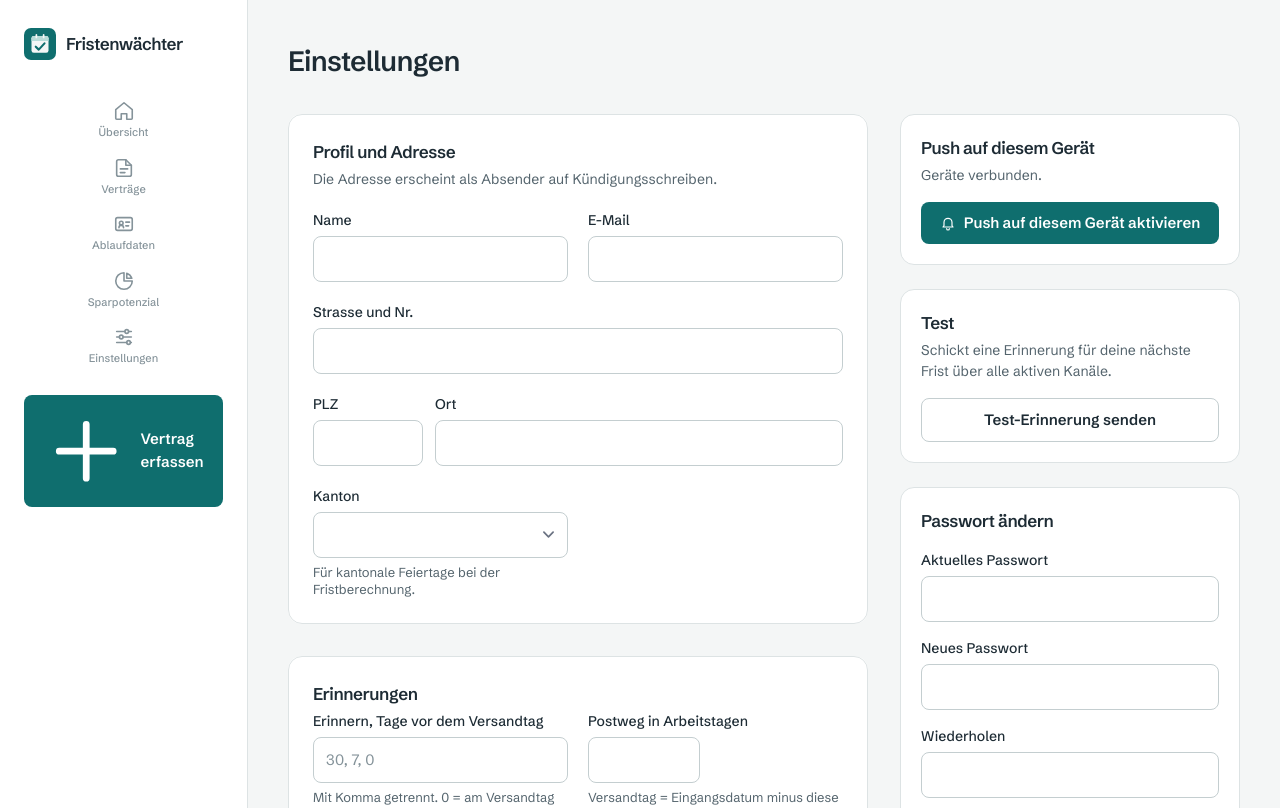
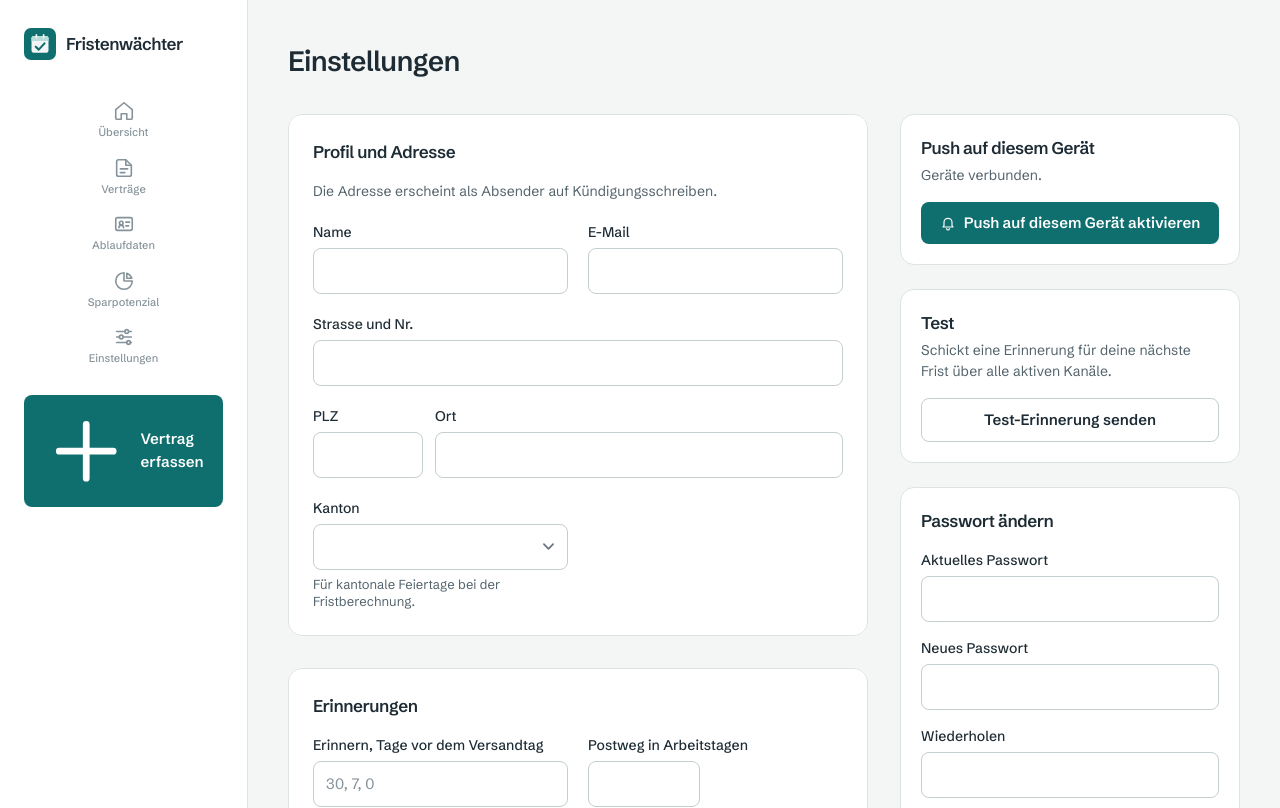
Before and after one commit to Kunistex/fristwatcher, a Laravel app: template resources/views/settings.blade.php in a window 1280 px wide. Shown: the top 808 px of the page. Run offline with Laravel 12, Linux system fonts and the light colour scheme; the template is opened without the code that fills it, so the values that code supplies are empty; style sheets or scripts are compiled from the project's sources.

Commit message:
Abstand unter Feldgruppen-Titeln
Co-Authored-By: Claude Opus 5.5 <noreply@anthropic.com>
Claude-Session: https://claude.ai/code/session_01365s6u29izHFL2pr7Pjtrf

```diff
--- a/resources/views/settings.blade.php
+++ b/resources/views/settings.blade.php
@@ -6,8 +6,8 @@
             @csrf @method('PUT')
 
             <fieldset class="panel space-y-5 p-5 sm:p-6 [&>legend~*]:clear-both">
-                <legend class="section-title float-left mb-1 w-full">Profil und Adresse</legend>
-                <p class="clear-both -mt-2 text-[14px] text-ink-soft">Die Adresse erscheint als Absender auf Kündigungsschreiben.</p>
+                <legend class="section-title float-left mb-4 w-full">Profil und Adresse</legend>
+                <p class="clear-both -mt-3 text-[14px] text-ink-soft">Die Adresse erscheint als Absender auf Kündigungsschreiben.</p>
                 <div class="grid gap-5 sm:grid-cols-2">
                     <div>
                         <label for="name" class="label">Name</label>
@@ -46,7 +46,7 @@
             </fieldset>
 
             <fieldset class="panel space-y-5 p-5 sm:p-6 [&>legend~*]:clear-both">
-                <legend class="section-title float-left mb-1 w-full">Erinnerungen</legend>
+                <legend class="section-title float-left mb-4 w-full">Erinnerungen</legend>
                 <div class="grid gap-5 sm:grid-cols-2">
                     <div>
                         <label for="reminder_offsets_text" class="label">Erinnern, Tage vor dem Versandtag</label>
```
Also changed, not shown: resources/views/contracts/form.blade.php (+5 -5 lines).
